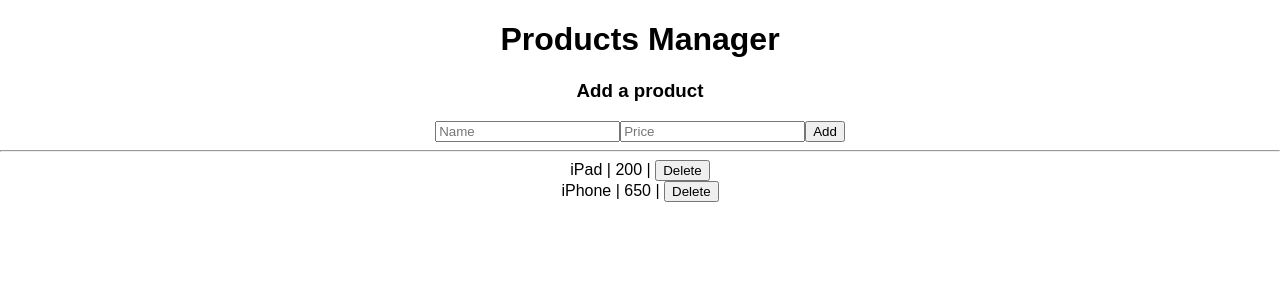
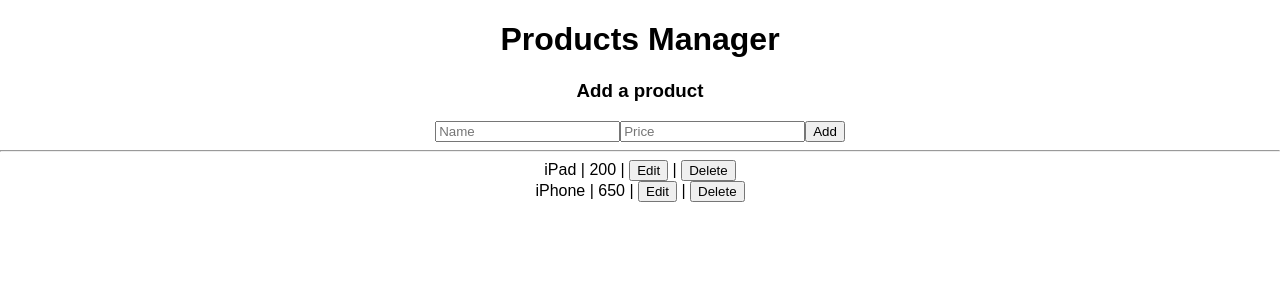
Before and after one commit to benbaumann95/product-manager-react, a React (Create React App) app: page / in a window 1280 px wide. Shown: the top 300 px of the page. Built offline with nearby package versions, Linux system fonts and the light colour scheme.

Commit message:
Edit function for product

```diff
--- a/src/App.js
+++ b/src/App.js
@@ -26,6 +26,7 @@ class App extends Component {
 
     this.onDelete = this.onDelete.bind(this);
     this.onAdd = this.onAdd.bind(this);
+    this.onEditSubmit = this.onEditSubmit.bind(this);
   }
 
   componentWillMount() {
@@ -59,6 +60,21 @@ class App extends Component {
     this.setState({ products });
   }
 
+  onEditSubmit(name, price, originalName) {
+    let products = this.getProducts();
+
+    products = products.map(product => {
+      if (product.name === originalName) {
+        product.name = name;
+        product.price = price;
+      }
+
+      return product;
+    });
+
+    this.setState({ products });
+  }
+
   render() {
     return (
       <div className="App">
@@ -73,6 +89,7 @@ class App extends Component {
               name={product.name}
               price={product.price}
               onDelete={this.onDelete}
+              onEditSubmit={this.onEditSubmit}
             />
           );
         })}
--- a/src/ProductItem.js
+++ b/src/ProductItem.js
@@ -4,7 +4,13 @@ class ProductItem extends Component {
   constructor(props) {
     super(props);
 
+    this.state = {
+      isEdit: false
+    };
+
     this.onDelete = this.onDelete.bind(this);
+    this.onEdit = this.onEdit.bind(this);
+    this.onEditSubmit = this.onEditSubmit.bind(this);
   }
 
   onDelete() {
@@ -12,16 +18,52 @@ class ProductItem extends Component {
     onDelete(name);
   }
 
+  onEdit() {
+    this.setState({ isEdit: true });
+  }
+
+  onEditSubmit(event) {
+    event.preventDefault();
+
+    this.props.onEditSubmit(
+      this.nameInput.value,
+      this.priceInput.value,
+      this.props.name
+    );
+
+    this.setState({ isEdit: false });
+  }
+
   render() {
     const { name, price } = this.props;
 
     return (
       <div>
-        <span>{name}</span>
-        {` | `}
-        <span>{price}</span>
-        {` | `}
-        <button onClick={this.onDelete}>Delete</button>
+        {this.state.isEdit ? (
+          <form onSubmit={this.onEditSubmit}>
+            <input
+              placeholder="Name"
+              ref={nameInput => (this.nameInput = nameInput)}
+              defaultValue={name}
+            />
+            <input
+              placeholder="Price"
+              ref={priceInput => (this.priceInput = priceInput)}
+              defaultValue={price}
+            />
+            <button>Save</button>
+          </form>
+        ) : (
+          <div>
+            <span>{name}</span>
+            {` | `}
+            <span>{price}</span>
+            {` | `}
+            <button onClick={this.onEdit}>Edit</button>
+            {` | `}
+            <button onClick={this.onDelete}>Delete</button>
+          </div>
+        )}
       </div>
     );
   }
```
